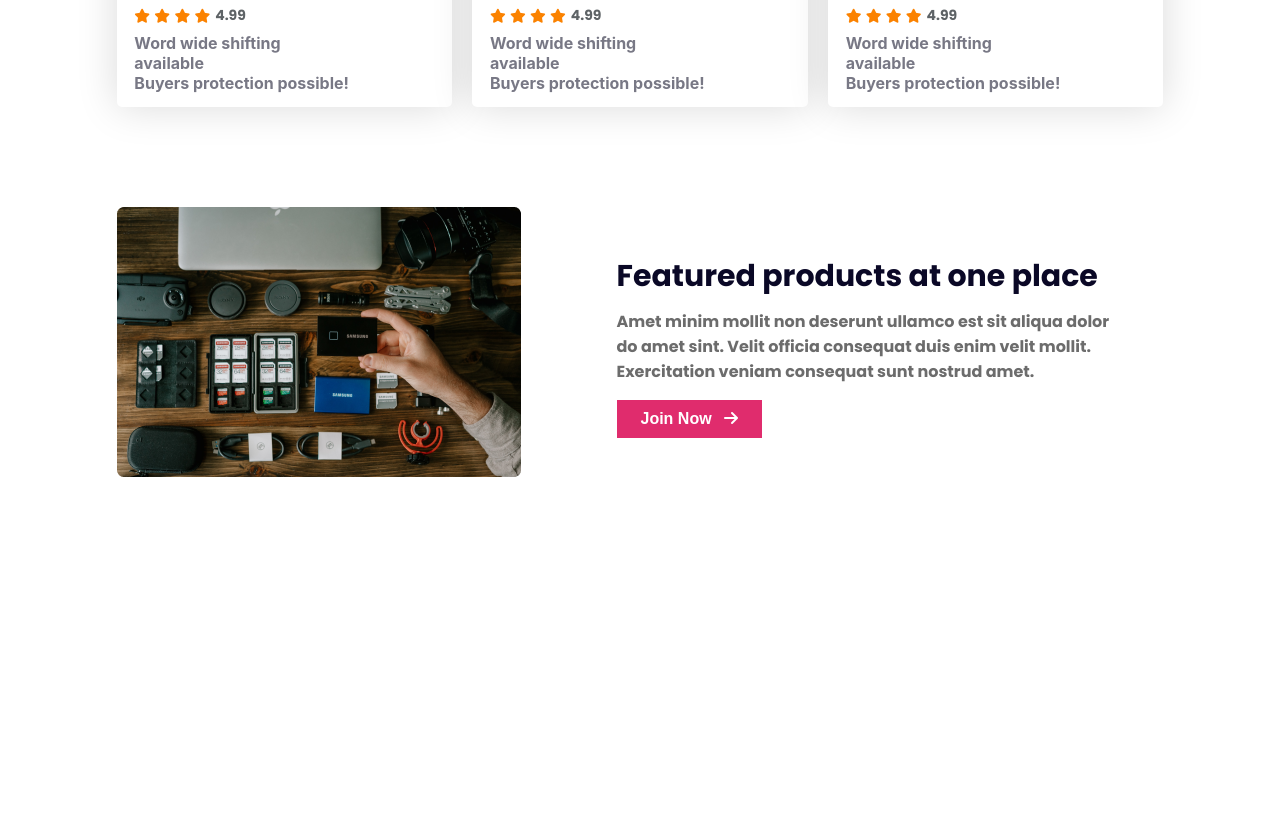
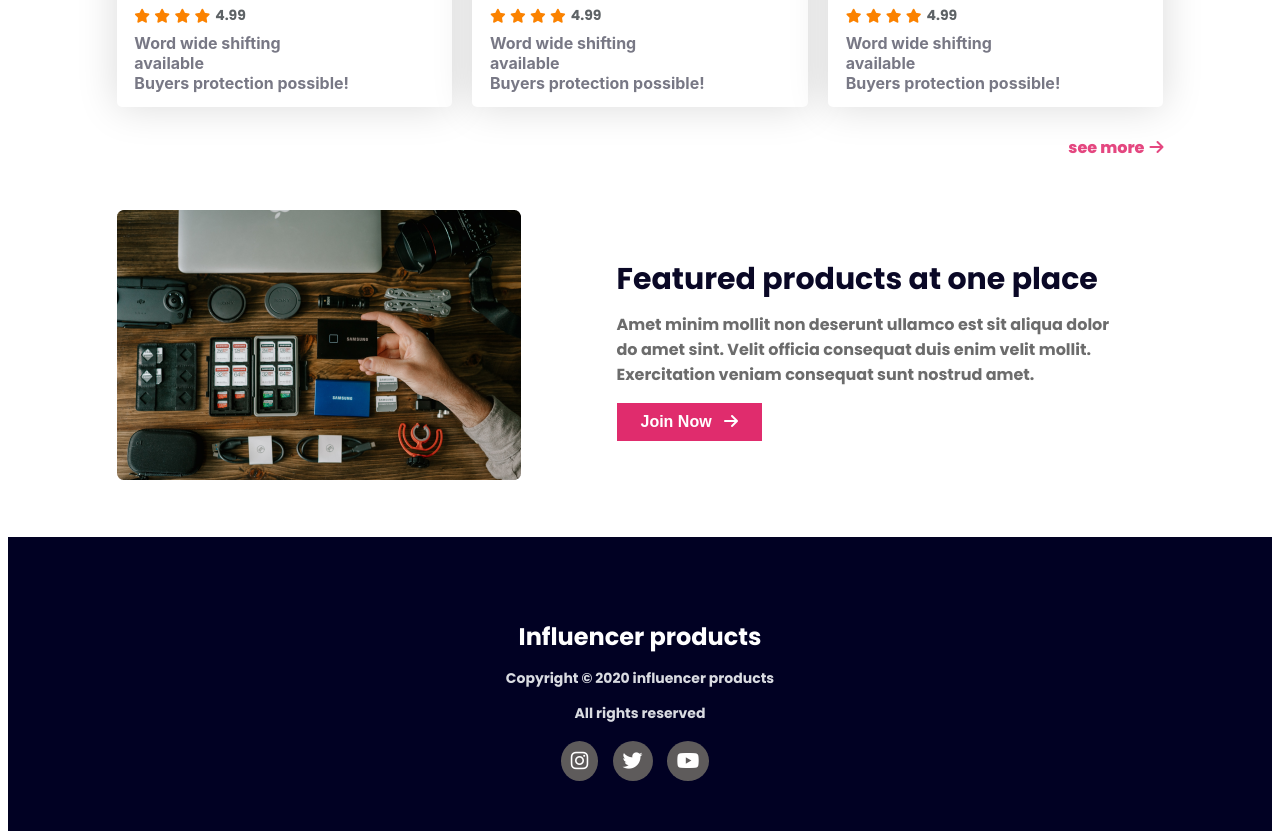
Before and after one commit to M-RayhanKhan/influencer-website, a plain HTML site: page index.html in a window 1280 px wide. Shown: the part 2015-2854 px from the top of the page. Before the commit the page ends 2499 px from the top, so only its background shows below. Drawn offline with Linux system fonts and the light colour scheme.

Commit message:
footer and content done

```diff
--- a/index.html
+++ b/index.html
@@ -218,6 +218,9 @@
                 </div>
             </div>
         </section>
+        <div class="btn-more">
+            <span class="more-btn">see more <i style="margin-left: 2px;" class="fa-solid fa-arrow-right"></i></span>
+        </div>
         <!-- Featured products at one place -->
          <section class="featured-section display-flex">
             <div>
@@ -230,6 +233,17 @@
             </div>
          </section>
     </main>
+    <footer>
+        <div class="footer-content">
+            <h4>Influencer products</h4>
+            <p class="copyright">Copyright © 2020  influencer products</p>
+            <p class="copyright">All rights reserved</p>
+            <div>
+                <i class="fa-brands fa-instagram icons"></i>
+                <i class="fa-brands fa-twitter icons"></i>
+                <i class="fa-brands fa-youtube icons"></i>
+            </div>
+        </div>
+    </footer>
 </body>
-
 </html>
--- a/style/style.css
+++ b/style/style.css
@@ -13,7 +13,6 @@ body {
 
 main {
     max-width: 1047px;
-    height: 1662px;
     margin: 50px auto;
 }
 
@@ -178,10 +177,22 @@ nav a {
 
 }
 
+.btn-more {
+    text-align: end;
+    margin-top: 28px;
+}
+
+.more-btn {
+    color: rgba(224, 44, 109, 0.87);
+    font-family: Poppins;
+    font-size: 16px;
+    font-weight: 800;
+    border: none;
+}
+
 /* featured style here */
 .featured-section {
-    margin-top: 100px;
-    margin-bottom: 50px;
+    margin-top: 50px;
     align-items: center;
     gap: 96px;
 }
@@ -222,7 +233,49 @@ nav a {
     margin: 0;
 }
 
+/* footer style here */
+footer {
+    /* background: rgb(4, 14, 73);
+     */
+    background-color: rgb(1, 1, 35);
+    color: white;
 
+}
+
+.footer-content {
+    display: flex;
+    flex-direction: column;
+    align-items: center;
+    justify-content: center;
+    padding: 50px 50px;
+}
+
+.footer-content h4 {
+    color: rgb(255, 255, 255);
+    font-family: Poppins;
+    font-size: 24px;
+    font-weight: 700;
+    margin-bottom: 0;
+}
+
+.copyright {
+    color: rgb(217, 219, 225);
+    font-size: 14px;
+    font-weight: 700;
+    margin-bottom: 0;
+    text-align: left;
+}
+
+.icons {
+    /* Default / White */
+    background: rgb(94, 91, 91);
+    padding: 10px;
+    font-size: 20px;
+    border-radius: 50%;
+    color: white;
+    margin-right: 10px;
+    margin-top: 17px;
+}
 
 /* media query sm devise responsive */
 
@@ -293,11 +346,14 @@ nav a {
         margin: 0 auto;
         padding: 16px 5px;
     }
-    .featured-section{
+
+    .featured-section {
         flex-direction: column-reverse;
         gap: 20px;
     }
-    .featured-content, .titel{
+
+    .featured-content,
+    .titel {
         text-align: center;
     }
 
```
